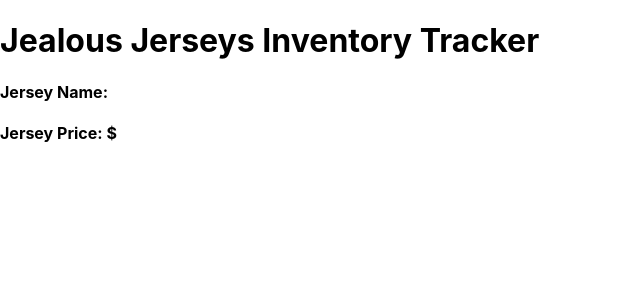
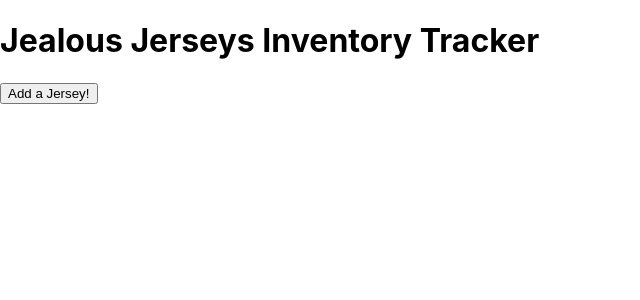
Before and after one commit to yoonisali/Inventory-Tracker, a React (Create React App) app: page / in a window 1280 px wide. Shown: the top 300 px of the page, without its empty margins (0-640 px from the left). Built offline with nearby package versions, Linux system fonts and the light colour scheme.

Commit message:
add JerseyControl file, can now create a jersey and list it out

```diff
--- a/src/App.js
+++ b/src/App.js
@@ -1,14 +1,14 @@
 import React from 'react';
 import Header from './Header';
-import Jerseys from './Jerseys';
+import JerseyControl from './JerseyControl';
 
 function App() {
   return (
     <React.Fragment>
       <Header />
-      <Jerseys />
+      <JerseyControl/>
     </React.Fragment>
-  );
+  )
 }
 
 export default App;
--- a/src/Jerseys.jsx
+++ b/src/Jersey.jsx
@@ -1,12 +1,12 @@
 import React from "react";
 import PropTypes from "prop-types";
 
-function Jerseys (props) {
+function Jersey (props) {
   return (
     <React.Fragment>
-      <div id="jerseys">
-        <h4>Jersey Name: {props.name}</h4>
-        <h4>Jersey Price: ${props.price}</h4>
+      <div id="jersey">
+        <h4>Name: {props.name}</h4>
+        <h4>Price: ${props.price}</h4>
       </div>
 
 
@@ -14,9 +14,9 @@ function Jerseys (props) {
   )
 }
 
-Jerseys.propTypes = {
+Jersey.propTypes = {
   name: PropTypes.string,
   price: PropTypes.number
 }
 
-export default Jerseys;
+export default Jersey;
--- /dev/null
+++ b/src/JerseyControl.jsx
@@ -0,0 +1,48 @@
+import React from "react";
+import NewJerseyForm from "./NewJerseyForm";
+import JerseysList from "./JerseysList";
+
+class JerseyControl extends React.Component {
+  constructor(props) {
+    super(props);
+    this.state = {
+      formVisibleOnPage: false,
+      mainJerseyList: []
+    };
+  }
+
+  handleClick = () => {
+    this.setState(prevState => ({
+      formVisibleOnPage: !prevState.formVisibleOnPage
+    }));
+  }
+
+  handleAddingNewJerseyToList = (newJersey) => {
+    const newMainJerseyList = this.state.mainJerseyList.concat(newJersey);
+    this.setState({
+      mainJerseyList: newMainJerseyList,
+      formVisibleOnPage: false
+    });
+  }
+
+  render() {
+    let currentlyVisableState = null;
+    let buttonText = null;
+    if (this.state.formVisibleOnPage) {
+      currentlyVisableState = <NewJerseyForm onNewJerseyCreation={this.handleAddingNewJerseyToList}/>;
+      buttonText = "Return to Jerseys List";
+    } else {
+      currentlyVisableState = <JerseysList jerseyList={this.state.mainJerseyList}/>;
+      buttonText = "Add a Jersey!";
+    }
+    return (
+      <React.Fragment>
+        <button onClick={this.handleClick}>{buttonText}</button>
+        {currentlyVisableState}
+      </React.Fragment>
+    )
+
+  }
+}
+
+export default JerseyControl;
--- a/src/JerseysList.jsx
+++ b/src/JerseysList.jsx
@@ -1,16 +1,16 @@
 import React from "react";
-import Jerseys from "./Jerseys";
+import Jersey from "./Jersey";
 import PropTypes from "prop-types";
 
-function JerseysList () {
+function JerseysList (props) {
   return (
     <React.Fragment>
-      <div id="jerseys-list">
-      {props.jerseysList.map((jerseys) =>
-        <Item name={jerseys.name}
-          price={jerseys.price}
-          quantity={jerseys.quantity}
-          id={jerseys.id} />
+      <div id="jersey-list">
+      {props.jerseyList.map((jersey) =>
+        <Jersey name={jersey.name}
+          price={jersey.price}
+          quantity={jersey.quantity}
+          id={jersey.id} />
       )}
       </div>
 
@@ -18,8 +18,8 @@ function JerseysList () {
   )
 }
 
-JerseysList.PropTypes = {
-  jerseysList: PropTypes.array
+JerseysList.propTypes = {
+  jerseyList: PropTypes.array
 }
 
 export default JerseysList;
```
Also changed, not shown: src/logo.svg (deleted).
